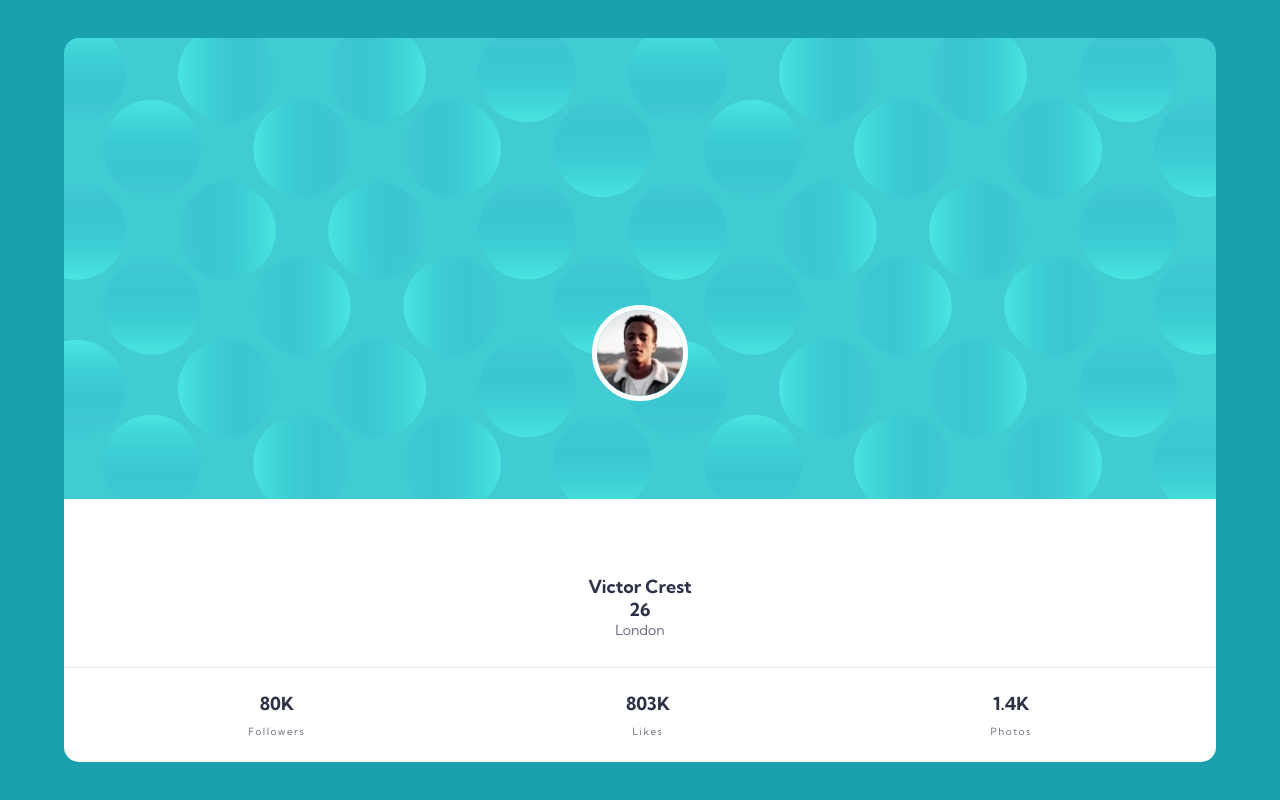
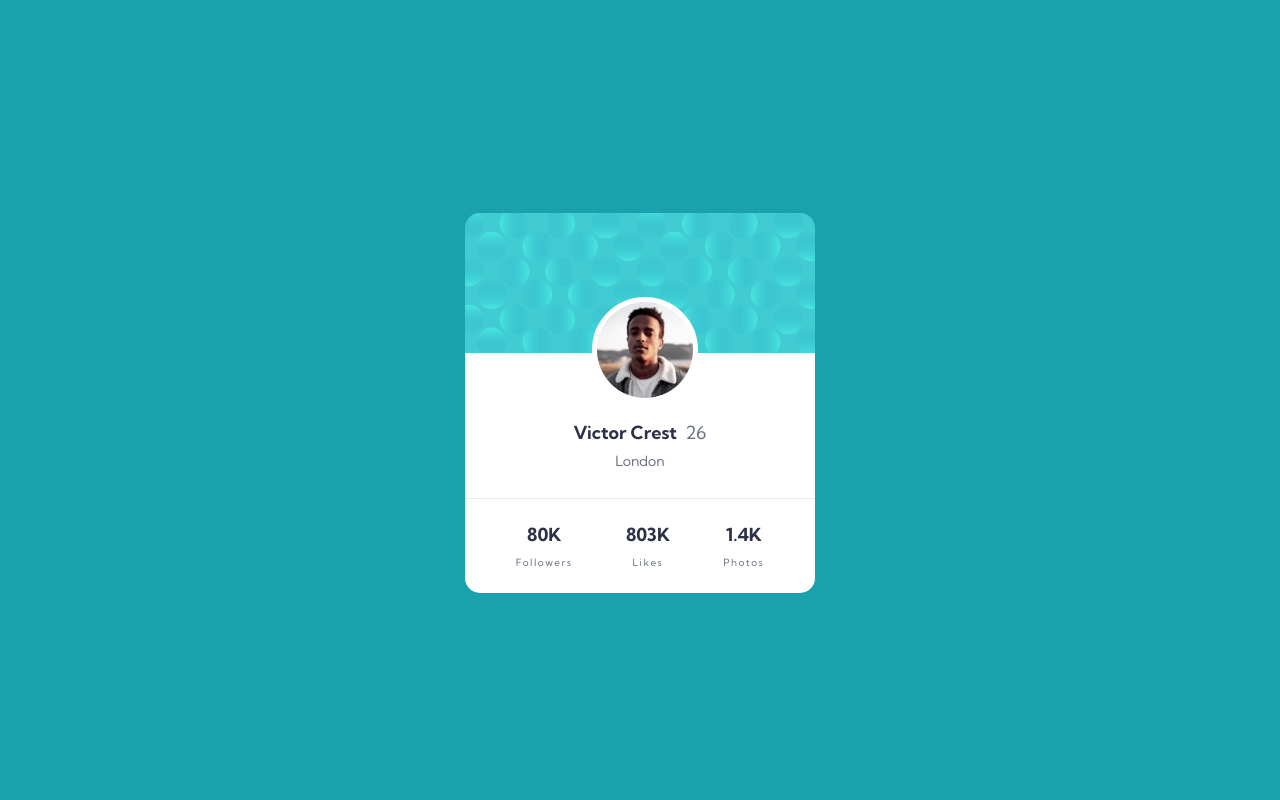
Before and after one commit to NomiDomi/frontendmentor-profile-card-component, a plain HTML site: page src/index.html in a window 1280 px wide. Drawn offline with Linux system fonts and the light colour scheme.

Commit message:
feat: Finished implementing the card

```diff
--- a/src/index.html
+++ b/src/index.html
@@ -10,7 +10,8 @@
         <title>Frontend Mentor | Profile card component</title>
     </head>
     <body>
-        <main class="card">
+        <main>
+            <div class="card">
                 <img src="./images/image-victor.jpg" alt="User profile" class="profile-image">
                 <img src="./images/bg-pattern-card.svg" alt="" class="card-image">
                 <div class="card-text">
@@ -37,6 +38,7 @@
                         </div>
                     </div>
                 </div>
+            </div>
         </main>
     </body>
 </html>
--- a/src/style.css
+++ b/src/style.css
@@ -21,8 +21,6 @@
     --neutral-clr: hsl(0, 0%, 59%);
     --neutral-clr-light: hsl(225, 10%, 92%);
     --white-clr: #FFF;
-
-    --mw-desktop: 1440px;
 }
 
 *,
@@ -31,6 +29,8 @@ body {
     margin: 0;
     font-size: 10px;
     font-family: var(--ff);
+    color: var(--primary-clr-dark);
+    font-weight: var(--fw-r);
 }
 
 body {
@@ -39,19 +39,7 @@ body {
     background-color: var(--primary-clr);
     display: flex;
     justify-content: center;
-}
-
-main {
-    display: flex;
-    flex-direction: column;
-    text-align: center;
-    justify-content: center;
-    width: 90vw;
-}
-
-h2, h3 {
-    color: var(--primary-clr-dark);
-    font-weight: var(--fw-r);
+    align-items: center;
 }
 
 h1 {
@@ -70,14 +58,26 @@ h3 {
     margin-top: 1rem;
 }
 
+.card {
+    height: 374px;
+    width: 90vw;
+    min-width: 326px;
+    max-width: 350px;
+
+    display: flex;
+    flex-direction: column;
+    text-align: center;
+    position: relative;
+}
+
 .profile-image {
-    width: 96px;
     position: absolute;
     border: 5px solid var(--white-clr);
     border-radius: 50%;
+    background-color: var(--white-clr);
 
     left: calc(50% - 96px/2);
-    top: calc(50% - 96px/2 - 47px);
+    top: calc(50% - 96px/2 - 5.5rem);
 }
 
 .card-image {
@@ -90,8 +90,20 @@ h3 {
 }
 
 .personal-info {
-    margin-top: calc(96px/2);
+    margin-top: 4rem;
     padding: var(--p-m);
+}
+
+.person {
+    display: flex;
+    justify-content: center;
+    margin-bottom: .8rem;
+}
+
+.person .age {
+    margin-left: .85rem;
+    color: var(--primary-clr-dark);
+    font-weight: var(--fw-r);
 }
 
 .separator {
```
Lines whose indentation alone changed are shown as unchanged.
